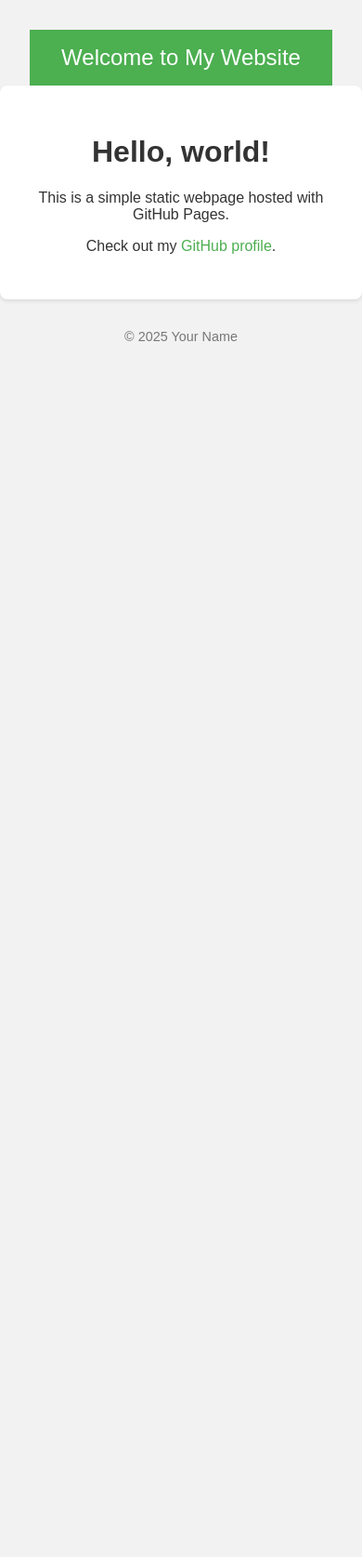
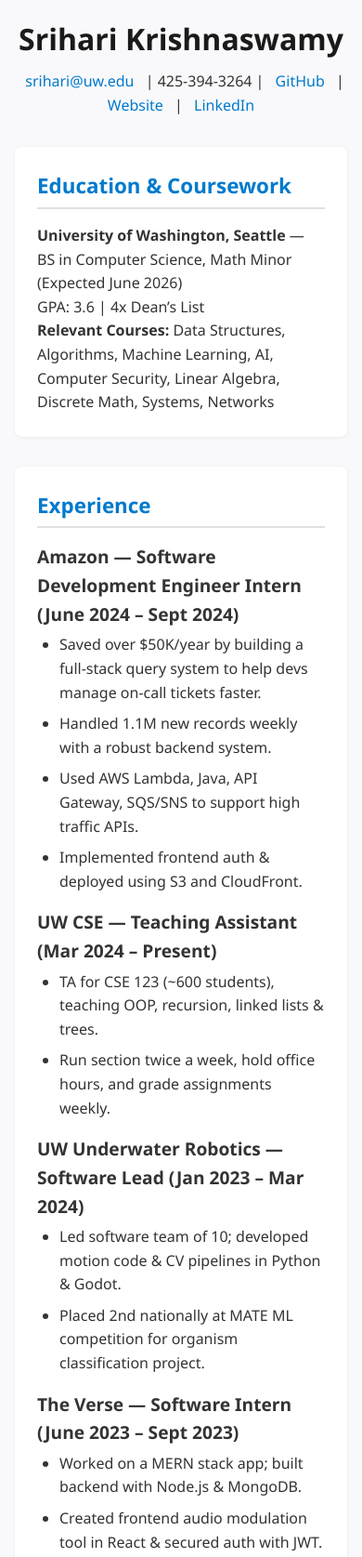
Before and after one commit to srihariKrishnaswamy/CSE-461-P3, a plain HTML site: page index.html in a window 390 px wide. Shown: the top 1675 px of the page at 93% size. Before the commit the page ends 844 px from the top, so only its background shows below. Drawn offline with Linux system fonts and the light colour scheme.

Commit message:
Got basic UI up

```diff
--- a/index.html
+++ b/index.html
@@ -1,22 +1,122 @@
 <!DOCTYPE html>
 <html lang="en">
 <head>
-  <meta charset="UTF-8" />
-  <meta name="viewport" content="width=device-width, initial-scale=1.0" />
-  <title>My Simple Site</title>
-  <link rel="stylesheet" href="style.css" />
+  <meta charset="UTF-8">
+  <meta name="viewport" content="width=device-width, initial-scale=1.0">
+  <title>Srihari Krishnaswamy</title>
+  <link rel="stylesheet" href="style.css">
 </head>
 <body>
-  <header>Welcome to My Website</header>
+  <header>
+    <h1>Srihari Krishnaswamy</h1>
+    <p><a href="mailto:srihari@uw.edu">srihari@uw.edu</a> | 425-394-3264 | <a href="#">GitHub</a> | <a href="#">Website</a> | <a href="#">LinkedIn</a></p>
+  </header>
 
-  <main>
-    <h1>Hello, world!</h1>
-    <p>This is a simple static webpage hosted with GitHub Pages.</p>
-    <p>Check out my <a href="https://github.com/your-username">GitHub profile</a>.</p>
-  </main>
+  <section>
+    <h2>Education & Coursework</h2>
+    <p><strong>University of Washington, Seattle</strong> — BS in Computer Science, Math Minor (Expected June 2026)<br>
+    GPA: 3.6 | 4x Dean’s List</p>
+    <p><strong>Relevant Courses:</strong> Data Structures, Algorithms, Machine Learning, AI, Computer Security, Linear Algebra, Discrete Math, Systems, Networks</p>
+  </section>
 
-  <footer>
-    &copy; 2025 Your Name
-  </footer>
+  <section>
+    <h2>Experience</h2>
+    <article>
+      <h3>Amazon — Software Development Engineer Intern (June 2024 – Sept 2024)</h3>
+      <ul>
+        <li>Saved over $50K/year by building a full-stack query system to help devs manage on-call tickets faster.</li>
+        <li>Handled 1.1M new records weekly with a robust backend system.</li>
+        <li>Used AWS Lambda, Java, API Gateway, SQS/SNS to support high traffic APIs.</li>
+        <li>Implemented frontend auth & deployed using S3 and CloudFront.</li>
+      </ul>
+    </article>
+
+    <article>
+      <h3>UW CSE — Teaching Assistant (Mar 2024 – Present)</h3>
+      <ul>
+        <li>TA for CSE 123 (~600 students), teaching OOP, recursion, linked lists & trees.</li>
+        <li>Run section twice a week, hold office hours, and grade assignments weekly.</li>
+      </ul>
+    </article>
+
+    <article>
+      <h3>UW Underwater Robotics — Software Lead (Jan 2023 – Mar 2024)</h3>
+      <ul>
+        <li>Led software team of 10; developed motion code & CV pipelines in Python & Godot.</li>
+        <li>Placed 2nd nationally at MATE ML competition for organism classification project.</li>
+      </ul>
+    </article>
+
+    <article>
+      <h3>The Verse — Software Intern (June 2023 – Sept 2023)</h3>
+      <ul>
+        <li>Worked on a MERN stack app; built backend with Node.js & MongoDB.</li>
+        <li>Created frontend audio modulation tool in React & secured auth with JWT.</li>
+      </ul>
+    </article>
+
+    <article>
+      <h3>CodeAhead — Co-Founder & Director (Jan 2021 – Aug 2022)</h3>
+      <ul>
+        <li>Ran a nonprofit teaching 250+ students Python/Java with 16 staff members.</li>
+        <li>Raised over $7,000 for charities and developed 48 hours of curriculum.</li>
+      </ul>
+    </article>
+  </section>
+
+  <section>
+    <h2>Research</h2>
+    <article>
+      <h3>Makeability Lab — Research Intern (Dec 2023 – Present)</h3>
+      <ul>
+        <li>Work on Project Sidewalk, a crowd-labeled accessibility map used by Google Maps.</li>
+        <li>Maintain JS, Scala, PostgreSQL stack and ship backend changes to prod weekly.</li>
+      </ul>
+    </article>
+
+    <article>
+      <h3>UW HCI Lab — Research Assistant (Feb 2023 – July 2023)</h3>
+      <ul>
+        <li>Co-authored a paper on making data visualizations more accessible to blind users.</li>
+        <li>Helped run interviews, literature reviews & submitted work to ASSETS 2025.</li>
+      </ul>
+    </article>
+
+    <article>
+      <h3>UC Santa Barbara — Research Intern (June 2021 – July 2021)</h3>
+      <ul>
+        <li>Led AR/VR research project; created C#/Unity simulations exploring violence in VR.</li>
+        <li>Presented research paper to 100+ academics.</li>
+      </ul>
+    </article>
+  </section>
+
+  <section>
+    <h2>Projects</h2>
+    <article>
+      <h3>Trap Deconstructed — ML for Music (June 2023 – July 2023)</h3>
+      <ul>
+        <li>Used CNNs (PyTorch) to analyze songs & generate similar audio characteristics.</li>
+        <li>Built full Flask+React app & deployed with Docker.</li>
+      </ul>
+    </article>
+
+    <article>
+      <h3>SeaScout — Deep-Sea CV Desktop App (Feb 2023 – June 2023)</h3>
+      <ul>
+        <li>Built an object detector in Python (YoloV5) to classify underwater organisms.</li>
+        <li>Trained on 16K+ images & packaged into an oceanography tool.</li>
+      </ul>
+    </article>
+  </section>
+
+  <section>
+    <h2>Skills</h2>
+    <ul>
+      <li><strong>Languages:</strong> Java, Python, JavaScript, TypeScript, C, C#, SQL, NoSQL, HTML, CSS</li>
+      <li><strong>Frameworks:</strong> React, Flask, Express, Node, PyTorch, OpenCV, Slick</li>
+      <li><strong>Tools:</strong> Git, Docker, AWS, Azure, Heroku, CRON, Linux, REST APIs</li>
+    </ul>
+  </section>
 </body>
 </html>
--- a/style.css
+++ b/style.css
@@ -1,40 +1,86 @@
-body {
+/* Reset & Base */
+* {
   margin: 0;
-  font-family: Arial, sans-serif;
-  background-color: #f2f2f2;
-  color: #333;
-  display: flex;
-  flex-direction: column;
-  align-items: center;
-  padding: 2rem;
+  padding: 0;
+  box-sizing: border-box;
 }
 
-header {
-  background-color: #4CAF50;
-  color: white;
-  width: 100%;
-  padding: 1rem 0;
-  text-align: center;
-  font-size: 1.5rem;
+body {
+  font-family: 'Segoe UI', Tahoma, Geneva, Verdana, sans-serif;
+  background-color: #f9f9fb;
+  color: #333;
+  line-height: 1.6;
+  padding: 2rem;
+  max-width: 900px;
+  margin: auto;
 }
 
-main {
-  background: white;
-  padding: 2rem;
-  border-radius: 8px;
-  box-shadow: 0 2px 4px rgba(0,0,0,0.1);
-  max-width: 600px;
-  width: 100%;
+/* Header */
+header {
   text-align: center;
+  margin-bottom: 2rem;
 }
 
-a {
-  color: #4CAF50;
-  text-decoration: none;
+header h1 {
+  font-size: 2.5rem;
+  color: #1a1a1a;
+  margin-bottom: 0.5rem;
 }
 
-footer {
-  margin-top: 2rem;
-  color: #777;
-  font-size: 0.9rem;
+header p a {
+  color: #007acc;
+  text-decoration: none;
+  margin: 0 0.5rem;
 }
+
+header p a:hover {
+  text-decoration: underline;
+}
+
+/* Section */
+section {
+  margin-bottom: 2rem;
+  background: #fff;
+  padding: 1.5rem;
+  border-radius: 8px;
+  box-shadow: 0 1px 4px rgba(0, 0, 0, 0.06);
+}
+
+section h2 {
+  color: #007acc;
+  margin-bottom: 1rem;
+  font-size: 1.6rem;
+  border-bottom: 2px solid #e0e0e0;
+  padding-bottom: 0.3rem;
+}
+
+section h3 {
+  color: #333;
+  font-size: 1.2rem;
+  margin: 1rem 0 0.3rem;
+}
+
+section ul {
+  list-style-type: disc;
+  padding-left: 1.5rem;
+  margin-bottom: 1rem;
+}
+
+section ul li {
+  margin-bottom: 0.5rem;
+}
+
+/* Responsive */
+@media (max-width: 600px) {
+  body {
+    padding: 1rem;
+  }
+
+  header h1 {
+    font-size: 2rem;
+  }
+
+  section h2 {
+    font-size: 1.4rem;
+  }
+}
```
